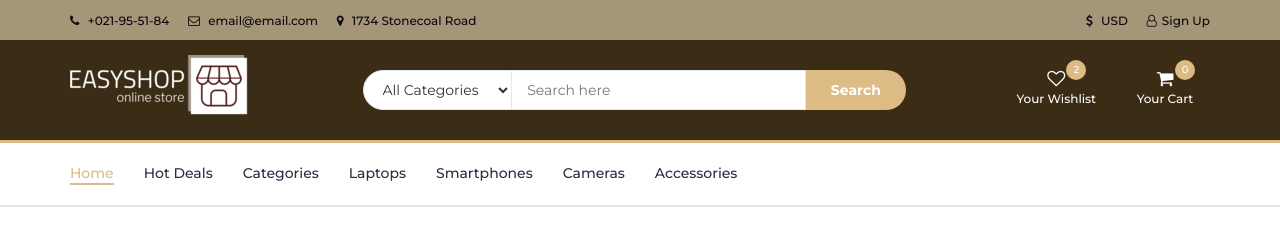
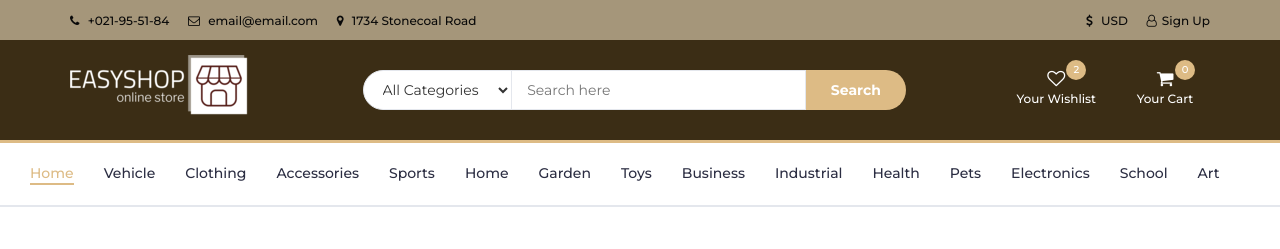
Before and after one commit to ddiazghub/EasyShop, a FastAPI app: page / in a window 1280 px wide. Shown: the top 249 px of the page. Run offline with FastAPI, Linux system fonts and the light colour scheme; parts of the project's set-up code (start-up, migrations or seed data) failed here and were passed over; some libraries are stand-ins or nearby versions.

Commit message:
Minor fixes

```diff
--- a/controllers/client_controller.py
+++ b/controllers/client_controller.py
@@ -1,7 +1,7 @@
 from fastapi import APIRouter, HTTPException, Request
 from fastapi.templating import Jinja2Templates
 from fastapi.responses import HTMLResponse
-from model.product import Category
+from model.product import Category, FakeCategory
 from service import product_service
 
 router = APIRouter(include_in_schema=False)
@@ -9,7 +9,7 @@ templates = Jinja2Templates(directory="templates")
 
 @router.get("/")
 async def index(request: Request) -> HTMLResponse:
-    return templates.TemplateResponse("index.html", {"request": request, "categories": Category})
+    return templates.TemplateResponse("index.html", {"request": request, "categories": Category, "current": FakeCategory("Home", 0)})
 
 @router.get("/product")
 async def product(request: Request, product_id: int) -> HTMLResponse:
@@ -29,8 +29,8 @@ async def checkout(request: Request) -> HTMLResponse:
     return templates.TemplateResponse("checkout.html", {"request": request, "categories": Category})
 
 @router.get("/store")
-async def store(request: Request) -> HTMLResponse:
-    return templates.TemplateResponse("store.html", {"request": request, "categories": Category})
+async def store(request: Request, category: Category | None = None) -> HTMLResponse:
+    return templates.TemplateResponse("store.html", {"request": request, "categories": Category, "current": category if category else None})
 
 @router.get("/login")
 async def login(request: Request) -> HTMLResponse:
--- a/model/product.py
+++ b/model/product.py
@@ -2,6 +2,12 @@ from __future__ import annotations
 from pydantic import BaseModel
 from enum import IntEnum, Enum
 from datetime import datetime
+from dataclasses import dataclass
+
+@dataclass
+class FakeCategory:
+    name: str
+    value: int
 
 class Category(IntEnum):
     Vehicle = 1
--- a/static/css/style.css
+++ b/static/css/style.css
@@ -690,7 +690,7 @@ textarea.description-input {
     width: 0%;
     overflow: hidden;
     z-index: 22;
-    padding-top: 60px;
+    padding-top: 10px;
     -webkit-transform: translateX(-100%);
     -ms-transform: translateX(-100%);
     transform: translateX(-100%);
@@ -2437,3 +2437,9 @@ textarea.description-input {
   padding: 12px 20px;
   border-radius: 4px;
 }
+
+@media (min-width: 1250px) {
+  #navigation-container {
+    width: 1250px;
+  }
+}
--- a/templates/components/navigation.html
+++ b/templates/components/navigation.html
@@ -1,18 +1,18 @@
 <!-- NAVIGATION -->
 <nav id="navigation">
     <!-- container -->
-    <div class="container">
+    <div class="container" id="navigation-container">
         <!-- responsive-nav -->
         <div id="responsive-nav">
             <!-- NAV -->
             <ul class="main-nav nav navbar-nav">
-                <li class="active"><a href="#">Home</a></li>
-                <li><a href="#">Hot Deals</a></li>
-                <li><a href="#">Categories</a></li>
-                <li><a href="#">Laptops</a></li>
-                <li><a href="#">Smartphones</a></li>
-                <li><a href="#">Cameras</a></li>
-                <li><a href="#">Accessories</a></li>
+                <li class={{ "active" if current.value == 0 else "" }}><a href="/">Home</a></li>
+                {% set current = current.value if current else 0 %}
+
+                {% for category in categories %}
+                    {% set href = "/store?category=" + loop.index|string %}
+                    <li class={{ "active" if current == loop.index else "" }}><a href={{ href }}>{{ category.name }}</a></li>
+                {% endfor %}
             </ul>
             <!-- /NAV -->
         </div>
--- a/templates/index.html
+++ b/templates/index.html
@@ -10,12 +10,15 @@
                 <!-- shop -->
                 <div class="col-md-4 col-xs-6">
                     <div class="shop">
+                        <a href="/store?category=1">
                             <div class="shop-img">
                                 <img src="./img/shop01.png" alt="">
                             </div>
+                        </a>
+
                         <div class="shop-body">
-                            <h3>Laptop<br>Collection</h3>
-                            <a href="#" class="cta-btn">Shop now <i class="fa fa-arrow-circle-right"></i></a>
+                            <h3>Vehicles</h3>
+                            <a href="/store?category=1" class="cta-btn">Shop now <i class="fa fa-arrow-circle-right"></i></a>
                         </div>
                     </div>
                 </div>
@@ -24,12 +27,14 @@
                 <!-- shop -->
                 <div class="col-md-4 col-xs-6">
                     <div class="shop">
+                        <a href="/store?category=2">
                             <div class="shop-img">
                                 <img src="./img/shop03.png" alt="">
                             </div>
+                        </a>
                         <div class="shop-body">
-                            <h3>Accessories<br>Collection</h3>
-                            <a href="#" class="cta-btn">Shop now <i class="fa fa-arrow-circle-right"></i></a>
+                            <h3>Clothing</h3>
+                            <a href="/store?category=2" class="cta-btn">Shop now <i class="fa fa-arrow-circle-right"></i></a>
                         </div>
                     </div>
                 </div>
@@ -38,12 +43,14 @@
                 <!-- shop -->
                 <div class="col-md-4 col-xs-6">
                     <div class="shop">
+                        <a href="/store?category=3">
                             <div class="shop-img">
                                 <img src="./img/shop02.png" alt="">
                             </div>
+                        </a>
                         <div class="shop-body">
-                            <h3>Cameras<br>Collection</h3>
-                            <a href="#" class="cta-btn">Shop now <i class="fa fa-arrow-circle-right"></i></a>
+                            <h3>Accessories</h3>
+                            <a href="/store?category=3" class="cta-btn">Shop now <i class="fa fa-arrow-circle-right"></i></a>
                         </div>
                     </div>
                 </div>
--- a/templates/layout.html
+++ b/templates/layout.html
@@ -9,7 +9,7 @@
 		<meta name="viewport" content="width=device-width, initial-scale=1">
 		 <!-- The above 3 meta tags *must* come first in the head; any other head content must come *after* these tags -->
 
-		<title>Electro - HTML Ecommerce Template</title>
+		<title>EasyShop E-Commerce Platform</title>
 
  		<!-- Google font -->
  		<link href="https://fonts.googleapis.com/css?family=Montserrat:400,500,700" rel="stylesheet">
```
Also changed, not shown: static/js/store.js (+11 -2 lines), static/ts/store.ts (+14 -2 lines), templates/store.html (+3 -8 lines), static/favicon.ico (added). Lines whose indentation alone changed are shown as unchanged.
